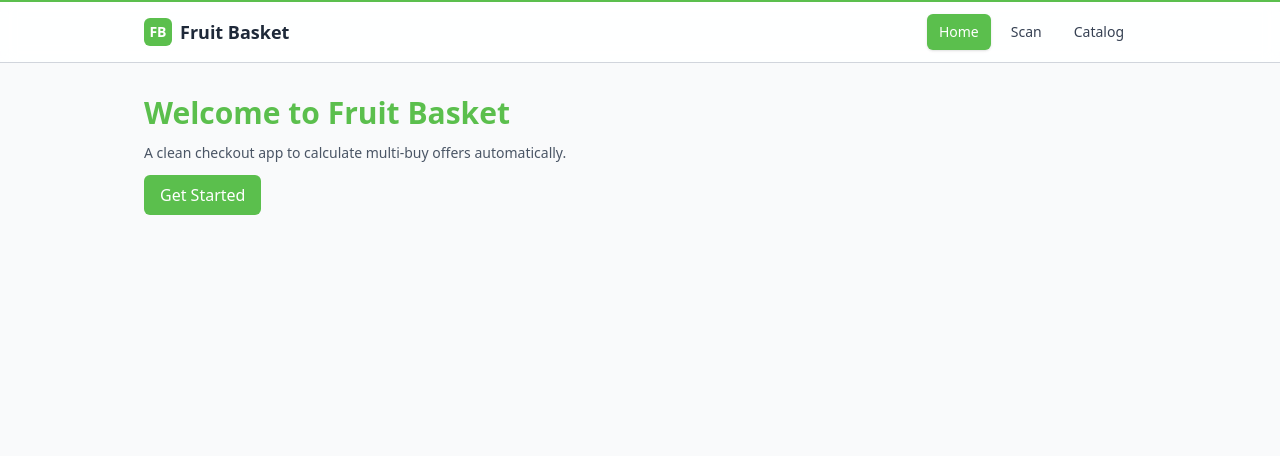
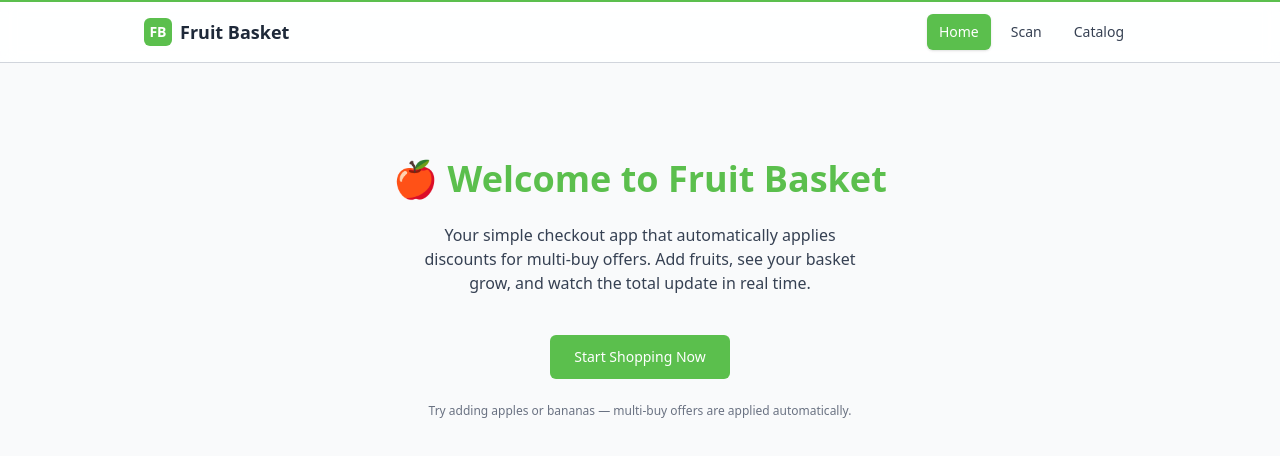
Before and after one commit to heshamelmasry77/fruit-basket, a React (Vite) app: page / in a window 1280 px wide. Shown: the top 456 px of the page. Built offline with nearby package versions, Linux system fonts and the light colour scheme.

Commit message:
improve the UI a bit - use the calculateItemSubtotal and show the discount properly. if it has discount

```diff
--- a/src/pages/HomePage.tsx
+++ b/src/pages/HomePage.tsx
@@ -1,13 +1,30 @@
+import { Link } from "react-router-dom";
+
 export default function HomePage() {
   return (
-    <section className="space-y-3">
-      <h1 className="text-3xl font-bold text-brand">Welcome to Fruit Basket</h1>
-      <p className="text-gray-600 text-sm max-w-md">
-        A clean checkout app to calculate multi-buy offers automatically.
+    <section className="space-y-6 text-center py-16">
+      <h1 className="text-4xl font-bold text-brand flex items-center justify-center gap-2">
+        🍎 Welcome to Fruit Basket
+      </h1>
+
+      <p className="text-gray-700 text-base max-w-md mx-auto">
+        Your simple checkout app that automatically applies discounts for multi-buy offers. Add
+        fruits, see your basket grow, and watch the total update in real time.
       </p>
-      <button className="bg-brand text-white px-4 py-2 rounded-md hover:bg-brand-dark">
-        Get Started
-      </button>
+
+      <div className="pt-4">
+        <Link
+          to="/scan"
+          className="inline-block bg-brand text-white px-6 py-3 rounded-md text-sm font-medium hover:bg-brand-dark focus:outline-none focus-visible:ring-2 focus-visible:ring-brand/50 transition-colors"
+          aria-label="Start shopping now"
+        >
+          Start Shopping Now
+        </Link>
+      </div>
+
+      <p className="text-xs text-gray-500">
+        Try adding apples or bananas — multi-buy offers are applied automatically.
+      </p>
     </section>
   );
 }
--- a/src/pages/ScanPage.tsx
+++ b/src/pages/ScanPage.tsx
@@ -1,10 +1,17 @@
 import { useAppDispatch, useAppSelector } from "@/store/hooks";
 import { add, remove, clear, type ItemCode } from "@/store/slices/basketSlice";
-import { calculateItemSubtotal } from "@/lib/pricing/engine";
+import { calculateItemSubtotal, calculateTotal } from "@/lib/pricing/engine";
 import { CATALOG } from "@/lib/pricing/fixtures";
-import { calculateTotal } from "@/lib/pricing/engine";
 
 const items: ItemCode[] = ["apple", "banana", "peach", "kiwi"];
+
+function getUnitPrice(code: ItemCode): number {
+  const item = CATALOG.find((i) => i.code === code);
+  if (!item) {
+    return 0;
+  }
+  return item.unitPrice;
+}
 
 export default function ScanPage() {
   const dispatch = useAppDispatch();
@@ -32,13 +39,13 @@ export default function ScanPage() {
     <section className="space-y-6">
       <h2 className="text-2xl font-semibold">Scan Items</h2>
 
-      {/* Add buttons */}
+      {/* Add buttons (bigger targets, clear focus, pointer cursor) */}
       <div className="flex flex-wrap gap-2">
         {items.map((code) => (
           <button
             key={code}
             onClick={() => handleAdd(code)}
-            className="rounded-md border px-3 py-1.5 text-sm hover:bg-gray-50"
+            className="cursor-pointer rounded-md border px-3 py-2 text-sm hover:bg-gray-50 focus:outline-none focus-visible:ring-2 focus-visible:ring-brand/50"
             aria-label={`Add one ${code}`}
           >
             + {code}
@@ -46,14 +53,14 @@ export default function ScanPage() {
         ))}
         <button
           onClick={handleClear}
-          className="rounded-md border px-3 py-1.5 text-sm hover:bg-gray-50"
+          className="cursor-pointer rounded-md border px-3 py-2 text-sm hover:bg-gray-50 focus:outline-none focus-visible:ring-2 focus-visible:ring-brand/50"
           aria-label="Clear all items from basket"
         >
           Clear
         </button>
       </div>
 
-      {/* Simple list with +/- */}
+      {/* Simple list with +/- (ensure ~44x44 targets, pointer, disabled styles, focus ring) */}
       <ul className="space-y-2">
         {items.map((code) => {
           const count = counts[code];
@@ -69,7 +76,7 @@ export default function ScanPage() {
               <div className="flex items-center gap-2">
                 <button
                   onClick={() => handleRemove(code)}
-                  className="rounded border px-2 py-1 text-sm hover:bg-gray-50 disabled:opacity-50 disabled:cursor-not-allowed"
+                  className="cursor-pointer rounded border text-sm hover:bg-gray-50 disabled:opacity-50 disabled:cursor-not-allowed focus:outline-none focus-visible:ring-2 focus-visible:ring-brand/50 h-11 w-11"
                   aria-label={`Remove one ${code}`}
                   disabled={!canRemove}
                 >
@@ -77,7 +84,7 @@ export default function ScanPage() {
                 </button>
 
                 <span
-                  className="w-8 text-center tabular-nums"
+                  className="w-10 text-center tabular-nums"
                   aria-live="polite"
                   aria-label={`${code} quantity`}
                 >
@@ -86,7 +93,7 @@ export default function ScanPage() {
 
                 <button
                   onClick={() => handleAdd(code)}
-                  className="rounded border px-2 py-1 text-sm hover:bg-gray-50"
+                  className="cursor-pointer rounded border text-sm hover:bg-gray-50 focus:outline-none focus-visible:ring-2 focus-visible:ring-brand/50 h-11 w-11"
                   aria-label={`Add one ${code}`}
                 >
                   +
@@ -99,7 +106,7 @@ export default function ScanPage() {
 
       {/* Total section */}
       <div className="flex items-center justify-between border-t pt-4">
-        <span className="text-sm text-gray-600">Total</span>
+        <span className="text-sm text-gray-700">Total</span>
         <strong
           className="text-lg tabular-nums"
           aria-live="polite"
@@ -108,23 +115,49 @@ export default function ScanPage() {
           {total}
         </strong>
       </div>
-      {/* Summary section */}
+
+      {/* Summary section with clear discount badge */}
       {items.some((code) => counts[code] > 0) && (
         <div className="mt-6 border-t pt-4">
           <h3 className="text-sm font-medium mb-2">Summary</h3>
-          <ul className="text-sm space-y-1">
+
+          <ul className="text-sm space-y-2">
             {items.map((code) => {
               const qty = counts[code];
               if (qty <= 0) {
                 return null;
               }
+
+              const unit = getUnitPrice(code);
+              const normal = unit * qty;
               const subtotal = calculateItemSubtotal(code, qty, CATALOG);
+              const saved = normal - subtotal;
+              const hasDiscount = saved > 0;
+
               return (
-                <li key={code} className="flex justify-between">
-                  <span>
-                    {code} × {qty}
-                  </span>
-                  <span>{subtotal}</span>
+                <li key={code} className="flex items-center justify-between">
+                  <div className="flex items-center gap-2">
+                    <span className="capitalize">
+                      {code} × {qty}
+                    </span>
+
+                    {hasDiscount && (
+                      <span
+                        className="rounded-full bg-brand/10 text-brand px-2 py-0.5 text-xs"
+                        aria-label={`Discount applied, saved ${saved}`}
+                      >
+                        saved {saved}
+                      </span>
+                    )}
+                  </div>
+
+                  <div className="flex items-center gap-3">
+                    {/* Show normal price only if there is a discount */}
+                    {hasDiscount && (
+                      <span className="text-gray-600 line-through tabular-nums">{normal}</span>
+                    )}
+                    <strong className="tabular-nums">{subtotal}</strong>
+                  </div>
                 </li>
               );
             })}
```
